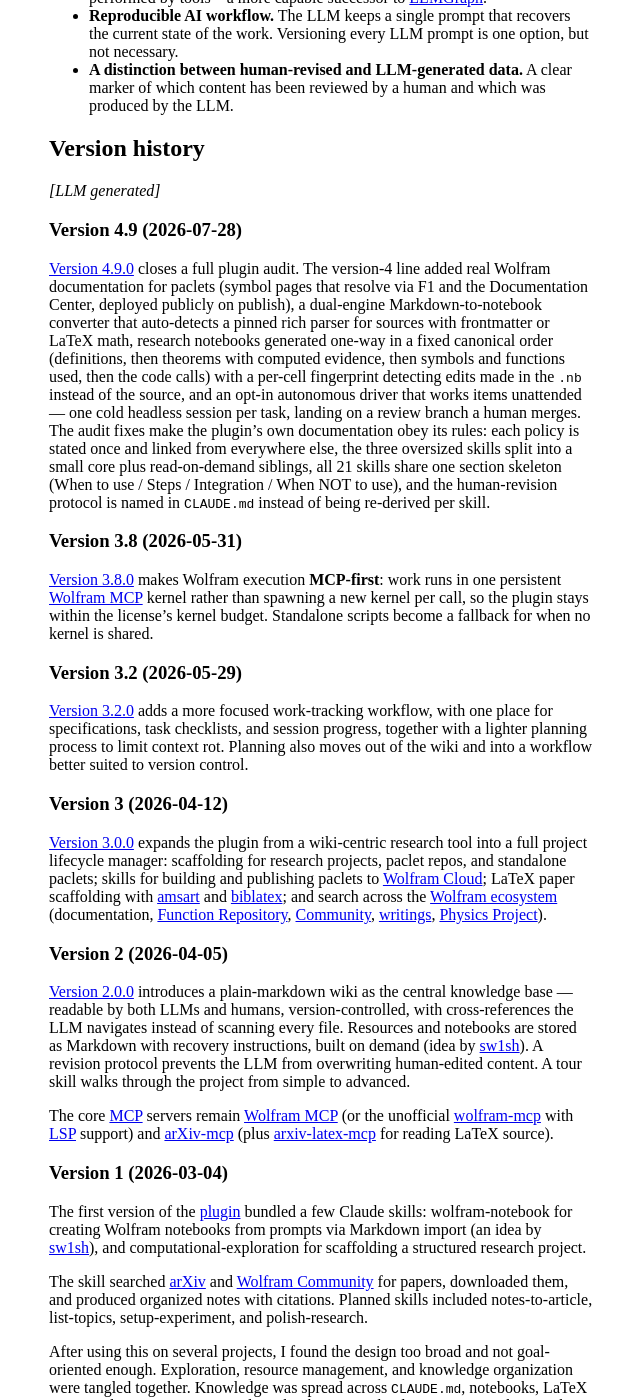
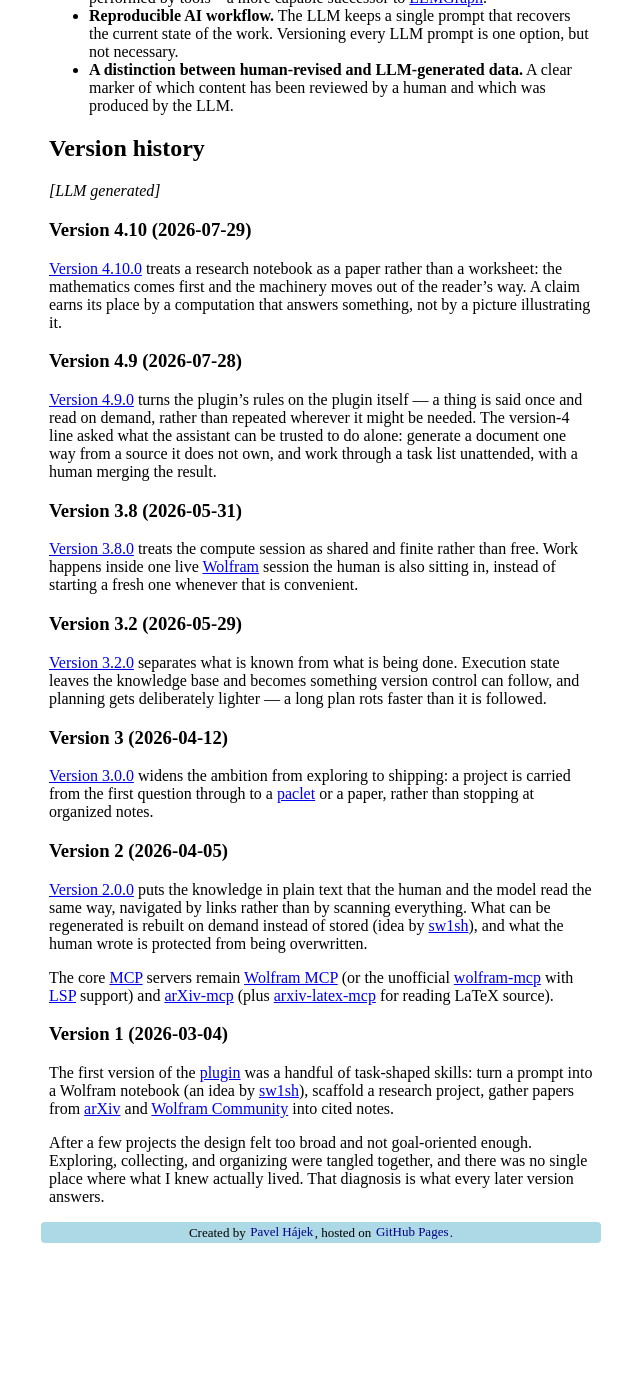
Before and after one commit to p135246/p135246.github.io, a Jekyll site: the page built from Wolfram/_posts/2026-03-04-ai-assisted-computational-research.md, in a window 1280 px wide and 1400 px high, scrolled down 2155 px. Shown: the whole window, without its empty margins (319-959 px from the left). Built offline with Jekyll 4.4.1, drawn with Linux system fonts in a browser that asks for light colours; our own code applies the rules of GitHub Pages for plain Markdown files; comment, search, counter and statistics services are not loaded; after the commit the page ends 3406 px from its top, so only the background shows below that; some of the changed text lies outside the part shown.

Commit message:
Rewrite version history as ideas, add 4.10
Every entry back to Version 1 now states the new idea or shift in paradigm
rather than listing features. Bump the last-updated date.

```diff
--- a/Wolfram/_posts/2026-03-04-ai-assisted-computational-research.md
+++ b/Wolfram/_posts/2026-03-04-ai-assisted-computational-research.md
@@ -5,7 +5,7 @@ mathjax:    false
 utterances: true
 ---
 
-*This post is a living document. Last updated on 2026-05-31.*
+*This post is a living document. Last updated on 2026-07-29.*
 
 # Computational research and AI
 
@@ -72,37 +72,37 @@ Along the way I have crystallized some ideas for future workflow improvements:
 
 *[LLM generated]*
 
+### Version 4.10 (2026-07-29)
+
+[Version 4.10.0][comp-research] treats a research notebook as a paper rather than a worksheet: the mathematics comes first and the machinery moves out of the reader's way. A claim earns its place by a computation that answers something, not by a picture illustrating it.
+
 ### Version 4.9 (2026-07-28)
 
-[Version 4.9.0][comp-research] closes a full plugin audit.
-The version-4 line added real Wolfram documentation for paclets (symbol pages that resolve via F1 and the Documentation Center, deployed publicly on publish), a dual-engine Markdown-to-notebook converter that auto-detects a pinned rich parser for sources with frontmatter or LaTeX math, research notebooks generated one-way in a fixed canonical order (definitions, then theorems with computed evidence, then symbols and functions used, then the code calls) with a per-cell fingerprint detecting edits made in the `.nb` instead of the source, and an opt-in autonomous driver that works items unattended — one cold headless session per task, landing on a review branch a human merges.
-The audit fixes make the plugin's own documentation obey its rules: each policy is stated once and linked from everywhere else, the three oversized skills split into a small core plus read-on-demand siblings, all 21 skills share one section skeleton (When to use / Steps / Integration / When NOT to use), and the human-revision protocol is named in `CLAUDE.md` instead of being re-derived per skill.
+[Version 4.9.0][comp-research] turns the plugin's rules on the plugin itself — a thing is said once and read on demand, rather than repeated wherever it might be needed. The version-4 line asked what the assistant can be trusted to do alone: generate a document one way from a source it does not own, and work through a task list unattended, with a human merging the result.
 
 ### Version 3.8 (2026-05-31)
 
-[Version 3.8.0][comp-research] makes Wolfram execution **MCP-first**: work runs in one persistent [Wolfram MCP][wolfram-mcp] kernel rather than spawning a new kernel per call, so the plugin stays within the license's kernel budget. Standalone scripts become a fallback for when no kernel is shared.
+[Version 3.8.0][comp-research] treats the compute session as shared and finite rather than free. Work happens inside one live [Wolfram][wolfram-mcp] session the human is also sitting in, instead of starting a fresh one whenever that is convenient.
 
 ### Version 3.2 (2026-05-29)
 
-[Version 3.2.0][comp-research] adds a more focused work-tracking workflow, with one place for specifications, task checklists, and session progress, together with a lighter planning process to limit context rot. Planning also moves out of the wiki and into a workflow better suited to version control.
+[Version 3.2.0][comp-research] separates what is known from what is being done. Execution state leaves the knowledge base and becomes something version control can follow, and planning gets deliberately lighter — a long plan rots faster than it is followed.
 
 ### Version 3 (2026-04-12)
 
-[Version 3.0.0][comp-research] expands the plugin from a wiki-centric research tool into a full project lifecycle manager: scaffolding for research projects, paclet repos, and standalone paclets; skills for building and publishing paclets to [Wolfram Cloud][wolfram-cloud]; LaTeX paper scaffolding with [amsart][amsart] and [biblatex][biblatex]; and search across the [Wolfram ecosystem][wolfram-docs] (documentation, [Function Repository][function-repo], [Community][wolfram-community], [writings][wolfram-writings], [Physics Project][WP]).
+[Version 3.0.0][comp-research] widens the ambition from exploring to shipping: a project is carried from the first question through to a [paclet][paclet-repo] or a paper, rather than stopping at organized notes.
 
 ### Version 2 (2026-04-05)
 
-[Version 2.0.0][comp-research] introduces a plain-markdown wiki as the central knowledge base — readable by both LLMs and humans, version-controlled, with cross-references the LLM navigates instead of scanning every file. Resources and notebooks are stored as Markdown with recovery instructions, built on demand (idea by [sw1sh][sw1sh]). A revision protocol prevents the LLM from overwriting human-edited content. A tour skill walks through the project from simple to advanced.
+[Version 2.0.0][comp-research] puts the knowledge in plain text that the human and the model read the same way, navigated by links rather than by scanning everything. What can be regenerated is rebuilt on demand instead of stored (idea by [sw1sh][sw1sh]), and what the human wrote is protected from being overwritten.
 
 The core [MCP][mcp] servers remain [Wolfram MCP][wolfram-mcp] (or the unofficial [wolfram-mcp][wolfram-mcp-sw1sh] with [LSP][lsp] support) and [arXiv-mcp][arxiv-mcp] (plus [arxiv-latex-mcp][arxiv-latex-mcp] for reading LaTeX source).
 
 ### Version 1 (2026-03-04)
 
-The first version of the [plugin][comp-research] bundled a few Claude skills: wolfram-notebook for creating Wolfram notebooks from prompts via Markdown import (an idea by [sw1sh][sw1sh]), and computational-exploration for scaffolding a structured research project.
+The first version of the [plugin][comp-research] was a handful of task-shaped skills: turn a prompt into a Wolfram notebook (an idea by [sw1sh][sw1sh]), scaffold a research project, gather papers from [arXiv][arxiv] and [Wolfram Community][wolfram-community] into cited notes.
 
-The skill searched [arXiv][arxiv] and [Wolfram Community][wolfram-community] for papers, downloaded them, and produced organized notes with citations. Planned skills included notes-to-article, list-topics, setup-experiment, and polish-research.
-
-After using this on several projects, I found the design too broad and not goal-oriented enough. Exploration, resource management, and knowledge organization were tangled together. Knowledge was spread across `CLAUDE.md`, notebooks, LaTeX notes, and resources. Generated notebooks were redundant to store, as they can be imported from Markdown anyway. Resources had no recovery mechanism, so a fresh clone lost all downloaded papers. And there was no revision protocol, so the LLM could overwrite user-edited content.
+After a few projects the design felt too broad and not goal-oriented enough. Exploring, collecting, and organizing were tangled together, and there was no single place where what I knew actually lived. That diagnosis is what every later version answers.
 
 [WI]: https://wolframinstitute.org/
 [WP]: https://www.wolframphysics.org/
```
